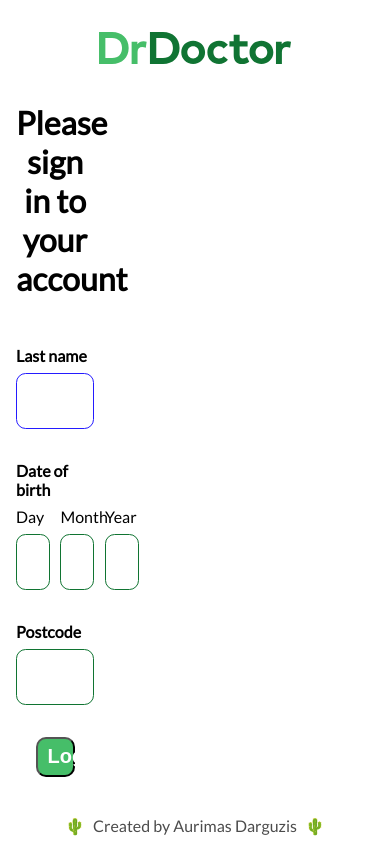
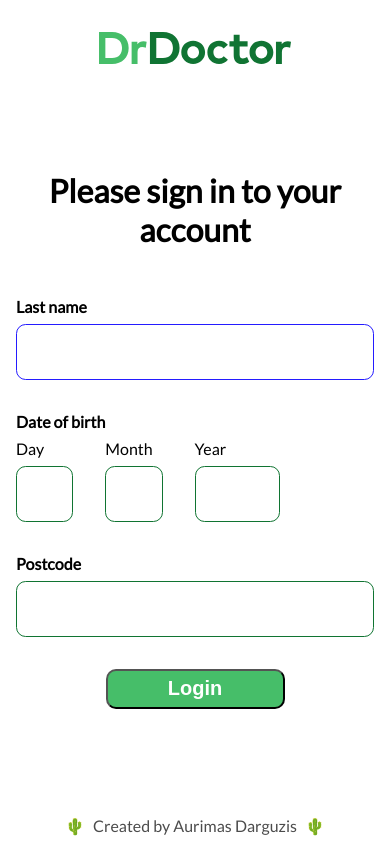
Before and after one commit to aurimas-darguzis/login-portal, a React (Create React App) app: page / in a window 390 px wide. Built offline with nearby package versions, Linux system fonts and the light colour scheme.

Commit message:
style: css tweak

```diff
--- a/src/App.css
+++ b/src/App.css
@@ -21,12 +21,6 @@
 main {
   display: flex;
   justify-content: center;
-
-  /* I personally think app looks better if this container
-  is placed 120px up from its original position.
-  */
-  /* position: relative;
-  bottom: 120px; */
 }
 
 footer {
--- a/src/Login/Login.css
+++ b/src/Login/Login.css
@@ -156,10 +156,6 @@ header p {
 }
 
 @media only screen and (max-width: 425px) {
-  main {
-    display: initial;
-  }
-
   .login-container {
     padding-left: 16px;
     padding-right: 16px;
```
